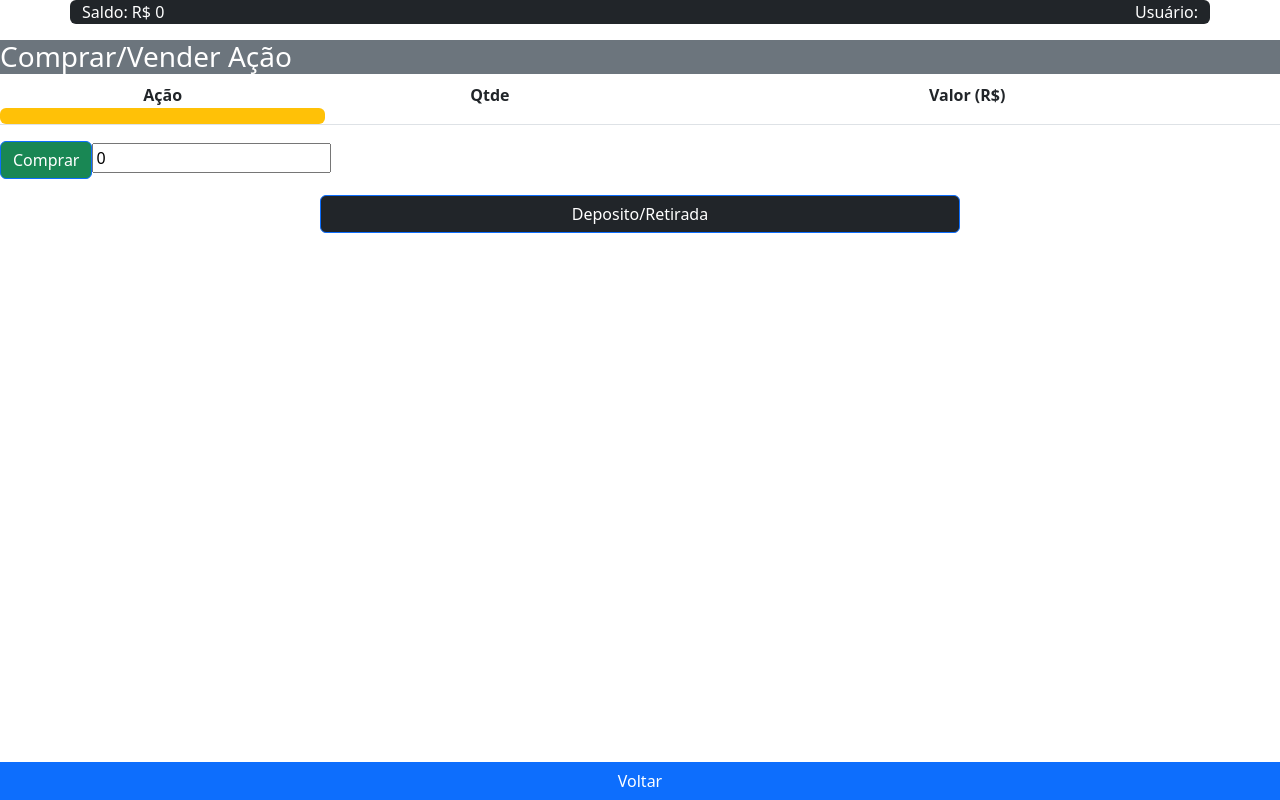
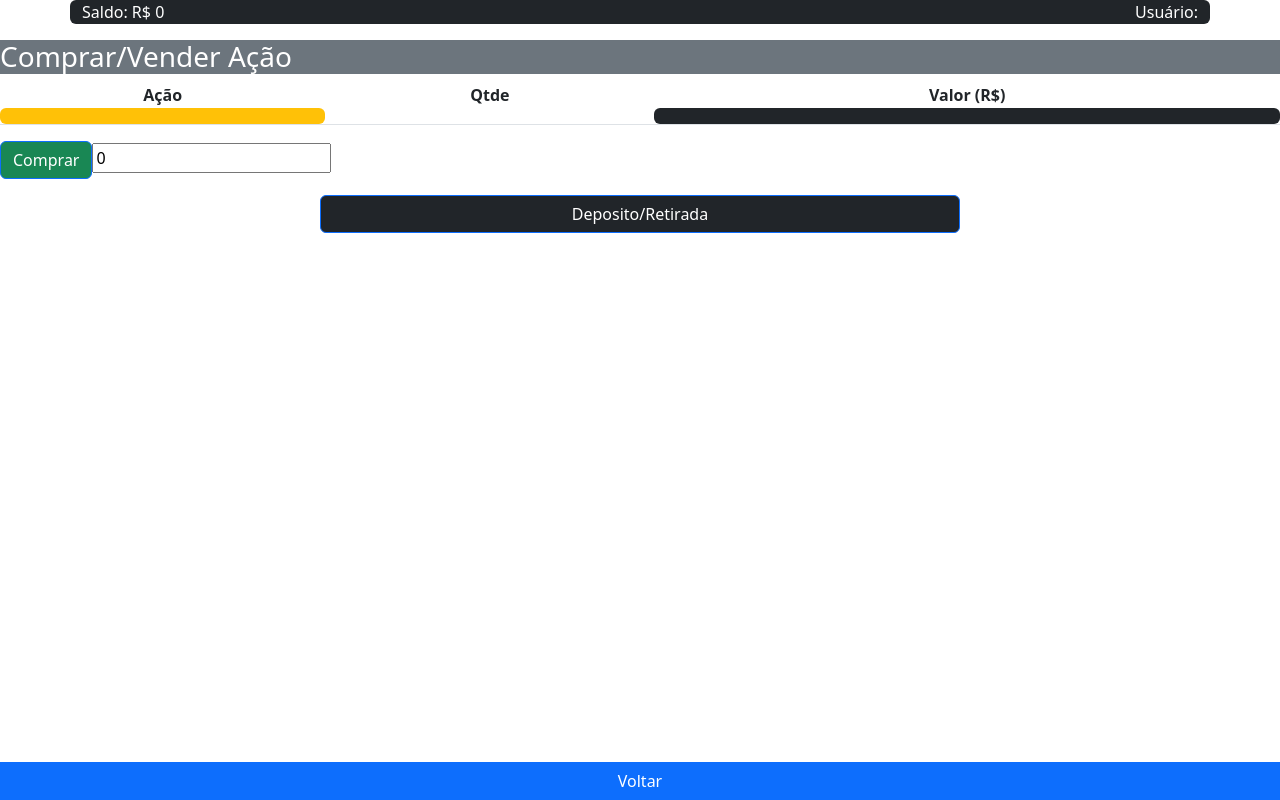
Before and after one commit to LeticiaMayr/pselxp, a React (Create React App) app in the folder frontend/pselxp-front/: page /operations in a window 1280 px wide. Built offline with nearby package versions, Linux system fonts and the light colour scheme.

Commit message:
feat: colors on operations table changed

```diff
--- a/frontend/pselxp-front/src/components/OperationsTableLine.js
+++ b/frontend/pselxp-front/src/components/OperationsTableLine.js
@@ -8,10 +8,10 @@ function OperationsTableLine(props) {
       <th scope="row" className='text-center text-bg-warning rounded'>
         {ticker}
       </th>
-      <td className='text-center text-bg rounded'>
+      <td className='text-center rounded'>
         {available}
       </td>
-      <td className='text-center text-bg rounded'>
+      <td className='text-center text-bg-dark rounded'>
         {value}
       </td>
     </tr>
--- a/frontend/pselxp-front/src/pages/Account.js
+++ b/frontend/pselxp-front/src/pages/Account.js
@@ -36,6 +36,7 @@ function Account() {
             <Row className='mb-5'>
               <Col className='d-flex justify-content-center rounded'>
                 <Button
+                  className='text-bg-success'
                   id='deposit'
                   onClick={ () => setSelectedService('deposit') }
                 >
@@ -44,6 +45,7 @@ function Account() {
               </Col>
               <Col className='d-flex justify-content-center rounded'>
                 <Button
+                  className='text-bg-danger'
                   id='withdraw'
                   onClick={ () => setSelectedService('withdraw') }
                   >
```
